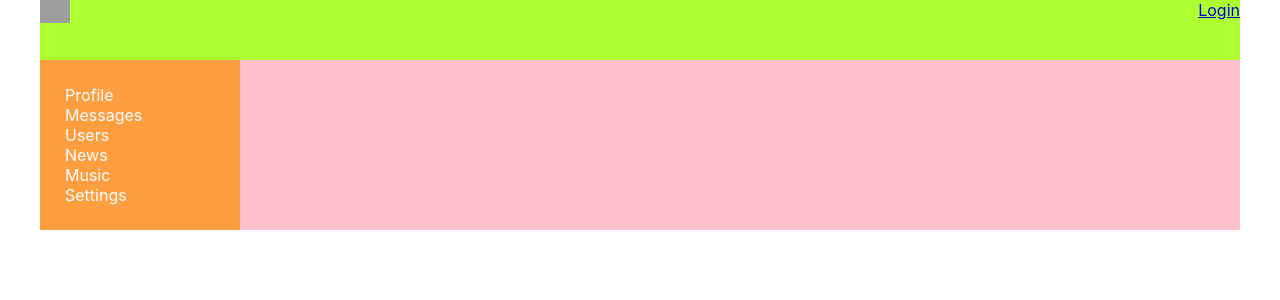
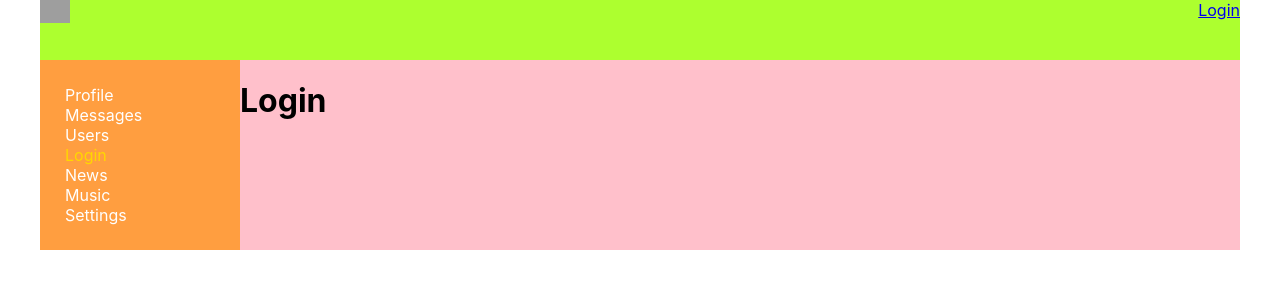
Before and after one commit to DmitryDor/My-social-networkts62, a React (Create React App) app: page /login in a window 1280 px wide. Shown: the top 300 px of the page. Built offline with nearby package versions, Linux system fonts and the light colour scheme; no server answers; grey boxes are pictures that could not be loaded.

Commit message:
lesson68(redirect)

```diff
--- a/src/App.tsx
+++ b/src/App.tsx
@@ -9,6 +9,7 @@ import DialogsContainer from "./components/Dialogs/DialogsContainer";
 import UsersContainer from "./components/Users/UsersContainer";
 import ProfileContainer from "./components/Profile/ProfileContainer";
 import HeaderContainer from "./components/Header/HeaderContainer";
+import Login from "./components/Login/Login";
 
 
 
@@ -26,6 +27,7 @@ const App = () => {
                     <Route path="/profile/:userId?" render={() => <ProfileContainer
                     />}/>
                     <Route path="/users" render={() => <UsersContainer />} />
+                    <Route path="/login" render={() => <Login/>}/>
                     <Route path="/news" render={() => <News/>}/>
                     <Route path="/music" render={() => <Music/>}/>
                     <Route path="/settings" render={() => <Settings/>}/>
--- a/src/components/Dialogs/Dialogs.tsx
+++ b/src/components/Dialogs/Dialogs.tsx
@@ -3,6 +3,7 @@ import styles from "./Dialogs.module.css"
 import DialogItem from "./DialogItem/DialogItem";
 import Message from "./Message/Message";
 import {DialogsContainerPropsType} from "./DialogsContainer";
+import {Redirect} from "react-router-dom";
 
 
 
@@ -33,6 +34,8 @@ const Dialogs = (props: DialogsContainerPropsType) => {
         }
     }
 
+    if(!props.asAuth) return <Redirect to={'/login'} />
+
     return (
         <div className={styles.dialogs}>
             <div className={styles.dialogsItems}>
--- a/src/components/Dialogs/DialogsContainer.tsx
+++ b/src/components/Dialogs/DialogsContainer.tsx
@@ -14,6 +14,8 @@ import {Dispatch} from "redux";
 }*/
 type mapStateToPropsType = {
     dialogsPage: DialogsPageType
+    asAuth: boolean
+
 }
 
 type mapDispatchToPropsType = {
@@ -41,7 +43,8 @@ export type DialogsContainerPropsType = mapStateToPropsType & mapDispatchToProps
 
 let mapStateToProps = (state: AppStateType) => {
     return {
-        dialogsPage: state.dialogsPage
+        dialogsPage: state.dialogsPage,
+        asAuth: state.auth.isAuth
     }
 }
 let mapDispatchToProps = (dispatch: Dispatch) => {
--- /dev/null
+++ b/src/components/Login/Login.tsx
@@ -0,0 +1,11 @@
+import React from "react";
+import styles from "./Login.module.css"
+
+const Login = () => {
+    return (
+       <h1 >
+           Login
+       </h1>
+    );
+}
+export default  Login;
--- a/src/components/Navbar/Navbar.tsx
+++ b/src/components/Navbar/Navbar.tsx
@@ -18,6 +18,9 @@ const Navbar = () => {
                 <NavLink to = "/users" activeClassName={styles.activeLink}>Users</NavLink >
             </div>
             <div className={styles.item}>
+                <NavLink to = "/login" activeClassName={styles.activeLink}> Login</NavLink >
+            </div>
+            <div className={styles.item}>
                 <NavLink to = "/news" activeClassName={styles.activeLink}> News</NavLink >
             </div>
             <div className={styles.item}>
--- a/src/components/Profile/ProfileContainer.tsx
+++ b/src/components/Profile/ProfileContainer.tsx
@@ -4,12 +4,13 @@ import Profile from "./Profile";
 import {AppStateType} from "../../redux/redux-store";
 import {connect} from "react-redux";
 import {ProfileType, setUserProfileAC, setUsersProfileTC} from "../../redux/profileReducer";
-import {withRouter, RouteComponentProps} from 'react-router-dom';
+import {withRouter, RouteComponentProps, Redirect} from 'react-router-dom';
 
 
 // type OwnPropsType = {}
 type MapStateToPropsType = {
     profile: ProfileType | null
+    isAuth: boolean
 }
 type MapDispatchToPropsType = {
     // setUserProfile: (profile: ProfileType) => void
@@ -43,6 +44,8 @@ class ProfileContainer extends React.Component<CommonPropsType> {
 
     render() {
 
+        if (!this.props.isAuth) return <Redirect to={'/login'}/>
+
         return (
             <Profile profile={this.props.profile} {...this.props}/>
         );
@@ -51,8 +54,10 @@ class ProfileContainer extends React.Component<CommonPropsType> {
 
 
 const mapStateToProps = (state: AppStateType): MapStateToPropsType => {
+
     return {
-        profile: state.profilePage.profile
+        profile: state.profilePage.profile,
+        isAuth: state.auth.isAuth
     }
 }
 
--- a/src/components/Profile/ProfileInfo/ProfileInfo.tsx
+++ b/src/components/Profile/ProfileInfo/ProfileInfo.tsx
@@ -4,7 +4,7 @@ import {Preloader} from "../../Common/Preloader/Preloader";
 import {ProfileType} from "../../../redux/profileReducer";
 
 type PropsType = {
-    profile: ProfileType
+    profile: ProfileType | null
 }
 
 const ProfileInfo = (props: PropsType) => {
--- a/src/components/Users/Users.tsx
+++ b/src/components/Users/Users.tsx
@@ -2,7 +2,7 @@ import React from "react";
 import userPhoto from "../../assets/images/kapyushon_14725.jpg";
 import styles from "./Users.module.css";
 import {UserType} from "../../redux/usersReducer";
-import {NavLink} from "react-router-dom";
+import {NavLink, Redirect} from "react-router-dom";
 import {usersAPI} from "../../api/api";
 
 
@@ -16,6 +16,7 @@ type PropsType = {
     followingInProgress: []
     follow: (userId: number) => void
     unfollow: (userId: number) => void
+
 }
 
 
@@ -27,6 +28,9 @@ export const Users = (props: PropsType) => {
     for (let i = 1; i <= pagesCount; i++) {
         pages.push(i)
     }
+
+
+
     return (
         <div>
             <div>
--- a/src/components/Users/UsersContainer.tsx
+++ b/src/components/Users/UsersContainer.tsx
@@ -9,6 +9,7 @@ import {
 } from "../../redux/usersReducer";
 import Users from "./Users";
 import {Preloader} from "../Common/Preloader/Preloader";
+import {Redirect} from "react-router-dom";
 
 
 
@@ -19,6 +20,7 @@ type MapStatePropsType = {
     currentPage: number
     isFeatching: boolean
     followingInProgress: any
+    isAuth: boolean
 
 }
 
@@ -61,8 +63,10 @@ class UsersContainer extends React.Component<PropsType, AppStateType> {
     }
 
     render() {
+        if(!this.props.isAuth ) return <Redirect to={'/login'} />
         return <div>
             {this.props.isFeatching ? <Preloader/> : null}
+
             {/*<Users totalUsersCount={this.props.totalUsersCount}
                    users={this.props.users} pageSize={this.props.pageSize}
                    currentPage={this.props.currentPage} unFollow={this.props.unFollow}
@@ -76,13 +80,17 @@ class UsersContainer extends React.Component<PropsType, AppStateType> {
 
 
 let mapStateToProps = (state: AppStateType): MapStatePropsType => {
+
+
+
     return {
         users: state.usersPage.users,
         pageSize: state.usersPage.pageSize,
         totalUsersCount: state.usersPage.totalUsersCount,
         currentPage: state.usersPage.currentPage,
         isFeatching: state.usersPage.isFeatching,
-        followingInProgress: state.usersPage.followingInProgress
+        followingInProgress: state.usersPage.followingInProgress,
+        isAuth: state.auth.isAuth
     }
 }
 
```
Also changed, not shown: src/components/Profile/Profile.tsx (+6 -1 lines), src/components/Login/Login.module.css (added).
